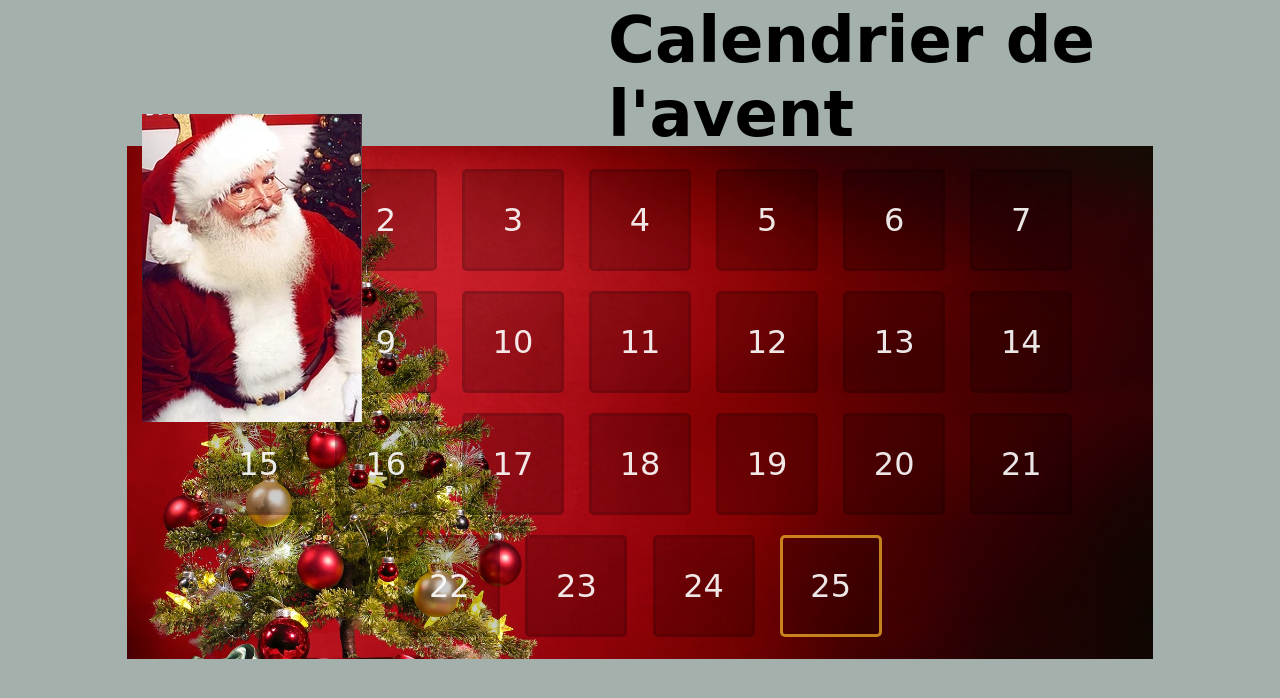
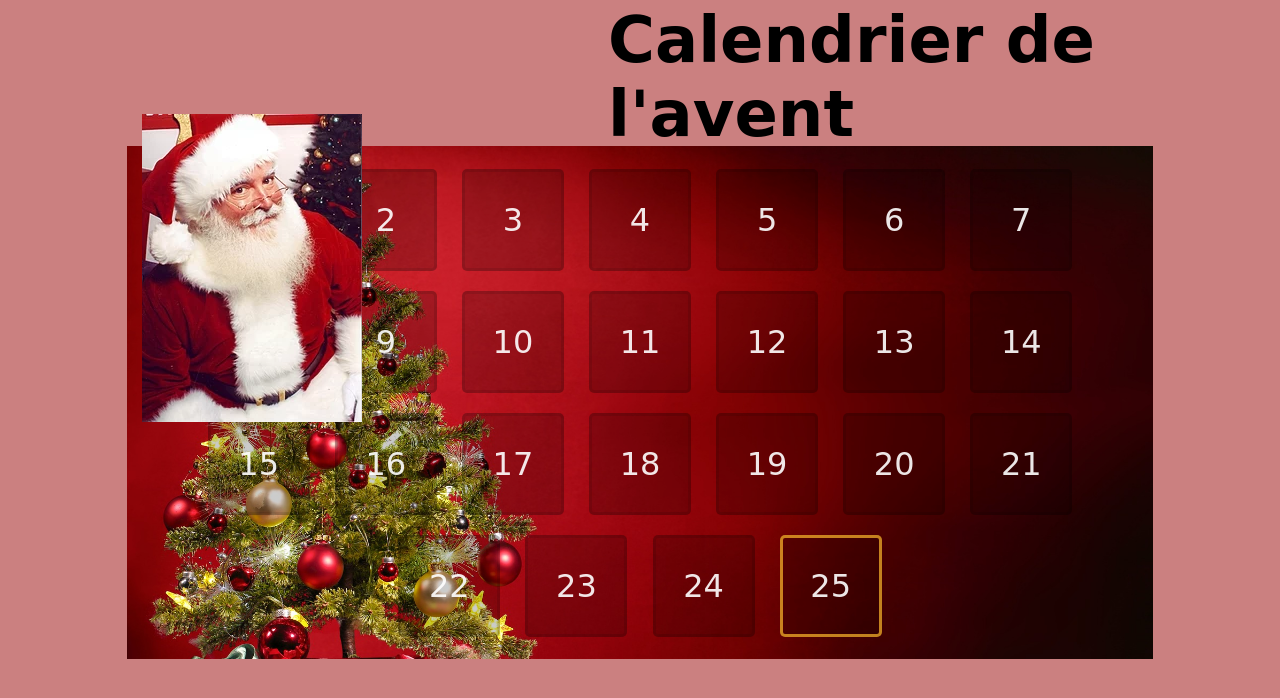
Before and after one commit to francci36/courjquery, a plain HTML site: page index.html in a window 1280 px wide. Drawn offline with nearby package versions, Linux system fonts and the light colour scheme; a web font is replaced by a local one.

Commit message:
couleur-rouge

```diff
--- a/assets/css/style.css
+++ b/assets/css/style.css
@@ -1,6 +1,6 @@
 body{
     font-family: 'Ranga', cursive, sans-serif;
-    background-color: rgb(164, 176, 172);
+    background-color: rgba(155, 10, 10, 0.519)
 }
 h1{
     font-size:4em;
```
